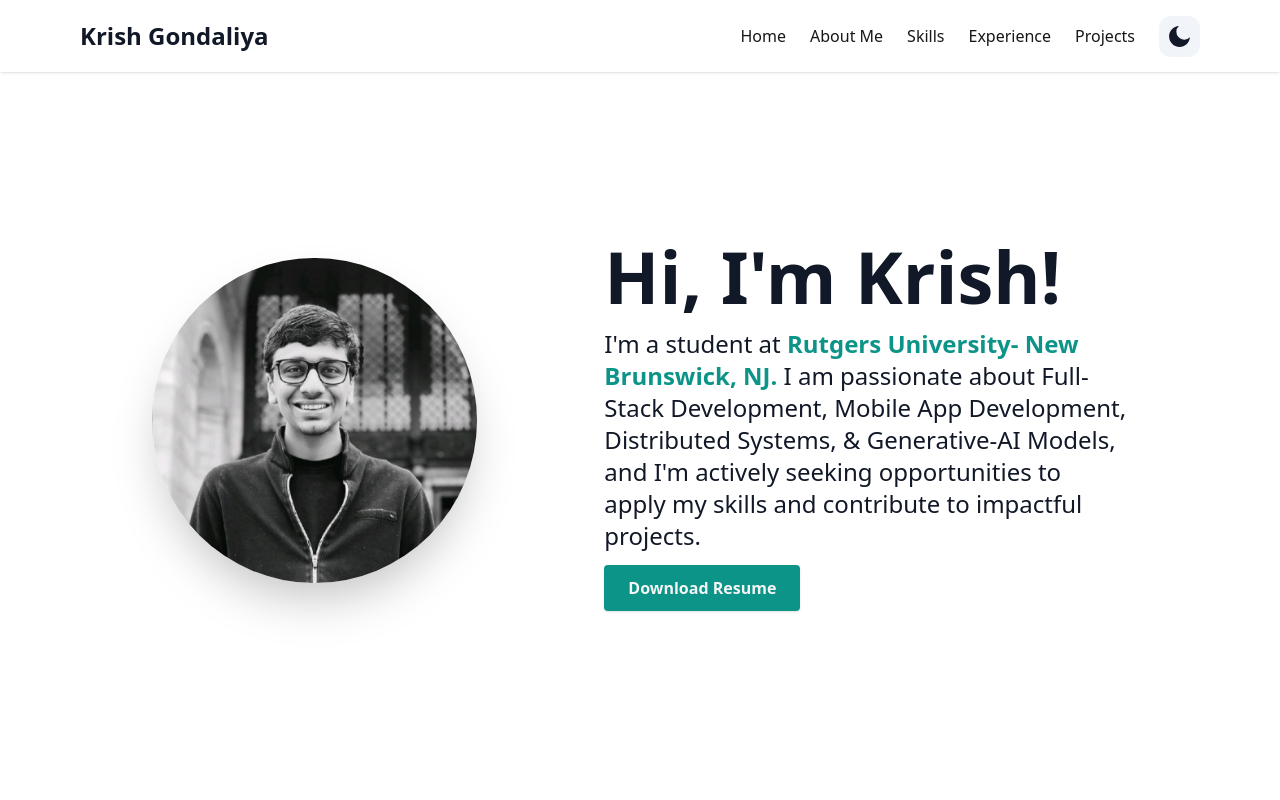
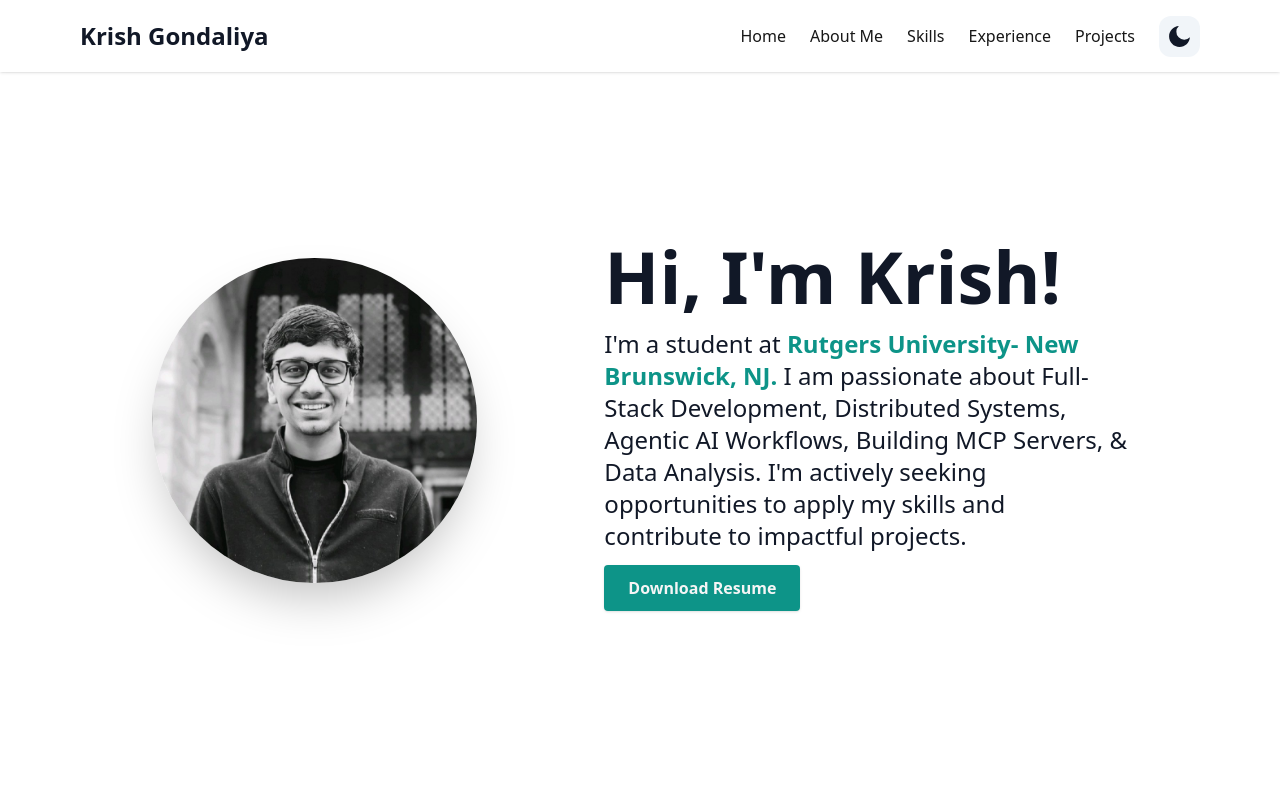
Before and after one commit to krishgondaliya/Portfolio, a Next.js app: page / in a window 1280 px wide. Shown: the top 800 px of the page. Built offline with nearby package versions, Linux system fonts and the light colour scheme.

Commit message:
Update passion statement in HeroSection component

```diff
--- a/components/HeroSection.tsx
+++ b/components/HeroSection.tsx
@@ -27,7 +27,7 @@ const HeroSection = () => {
             <span className="font-semibold text-teal-600">
               &nbsp;Rutgers University- New Brunswick, NJ.
             </span>
-            &nbsp;I am passionate about Full-Stack Development, Mobile App Development, Distributed Systems, & Generative-AI Models, and I&apos;m actively seeking opportunities to apply my skills and contribute to impactful projects.
+            &nbsp;I am passionate about Full-Stack Development, Distributed Systems, Agentic AI Workflows, Building MCP Servers, & Data Analysis. I&apos;m actively seeking opportunities to apply my skills and contribute to impactful projects.
           </p>
           <a
             href=""
```
